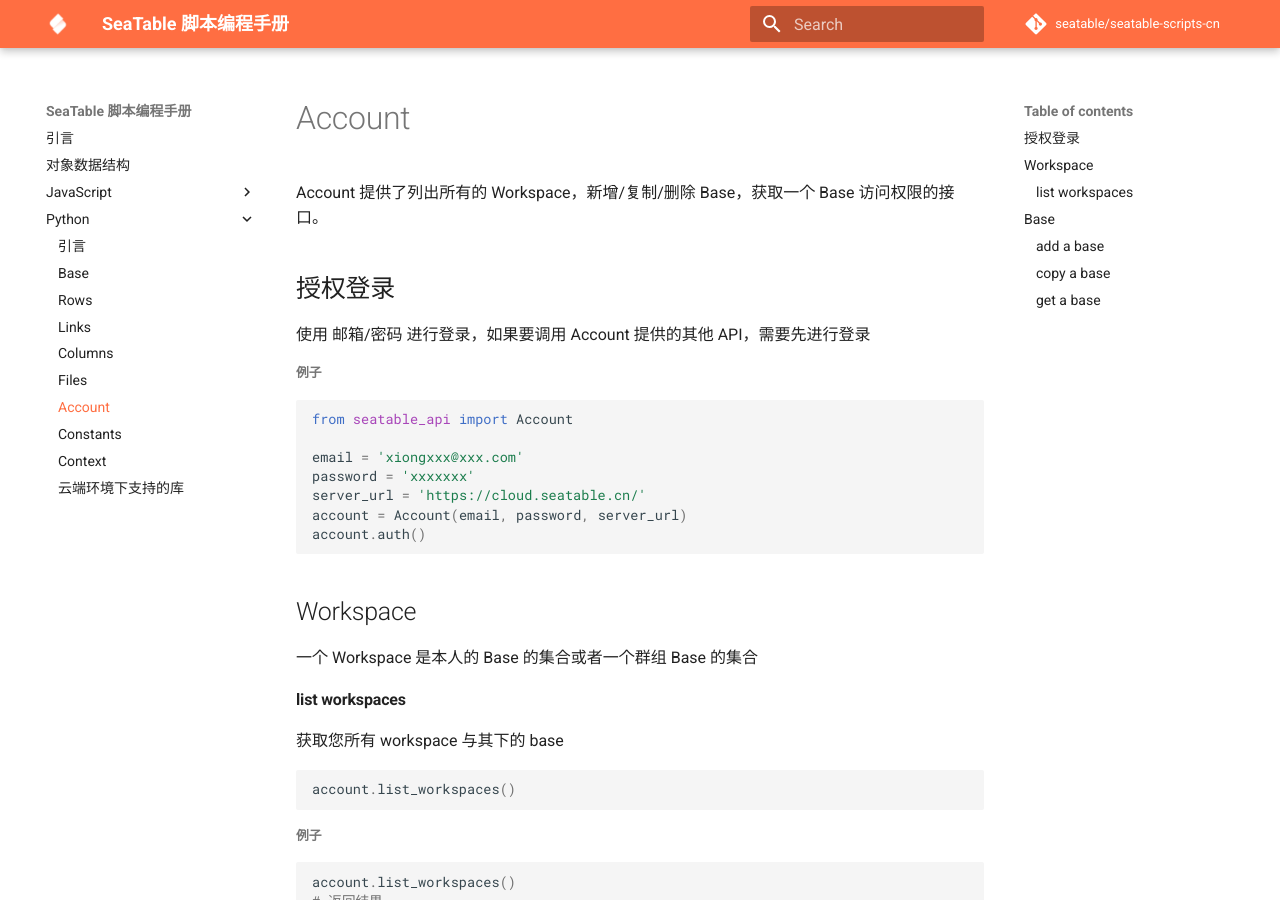
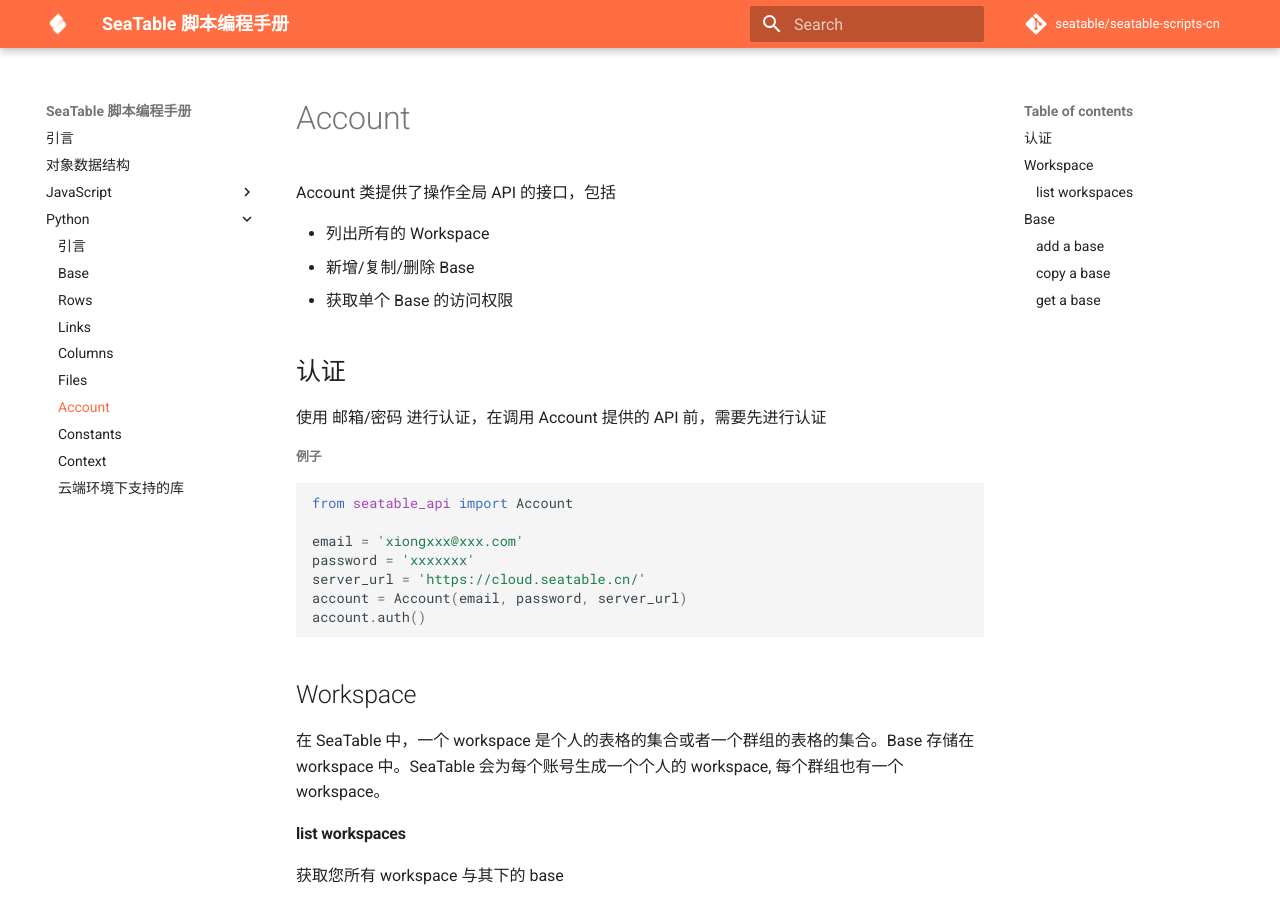
Before and after one commit to seatable/seatable-scripts-cn, an MkDocs documentation site: the page built from manual/python/account.md, in a window 1280 px wide and 900 px high. Built offline with MkDocs 1.6.1 and Material for MkDocs 9.7.7, drawn with Linux system fonts in a browser that asks for light colours; comment, search, counter and statistics services are not loaded.

Commit message:
Update account.md

```diff
--- a/manual/python/account.md
+++ b/manual/python/account.md
@@ -1,10 +1,14 @@
 # Account
 
-Account 提供了列出所有的 Workspace，新增/复制/删除 Base，获取一个 Base 访问权限的接口。
+Account 类提供了操作全局 API 的接口，包括
 
-## 授权登录
+* 列出所有的 Workspace
+* 新增/复制/删除 Base
+* 获取单个 Base 的访问权限
 
-使用 邮箱/密码 进行登录，如果要调用 Account 提供的其他 API，需要先进行登录
+## 认证
+
+使用 邮箱/密码 进行认证，在调用 Account 提供的 API 前，需要先进行认证
 
 ##### 例子
 
@@ -21,7 +25,8 @@
 
 ## Workspace
 
-一个 Workspace 是本人的 Base 的集合或者一个群组 Base 的集合
+在 SeaTable 中，一个 workspace 是个人的表格的集合或者一个群组的表格的集合。Base 存储在 workspace 中。SeaTable 会为每个账号生成一个个人的 workspace, 每个群组也有一个 workspace。
+
 
 #### list workspaces
 
```
